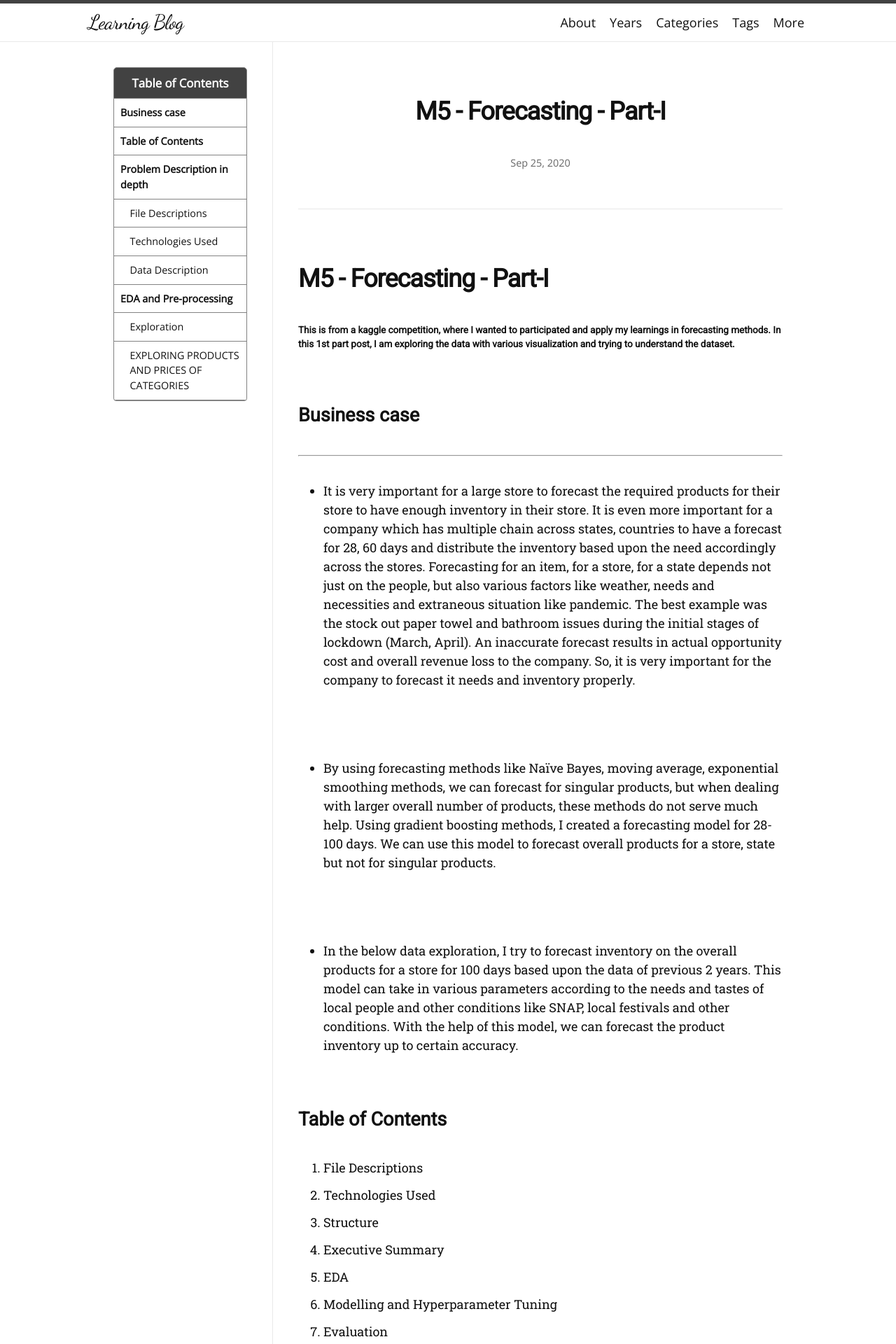
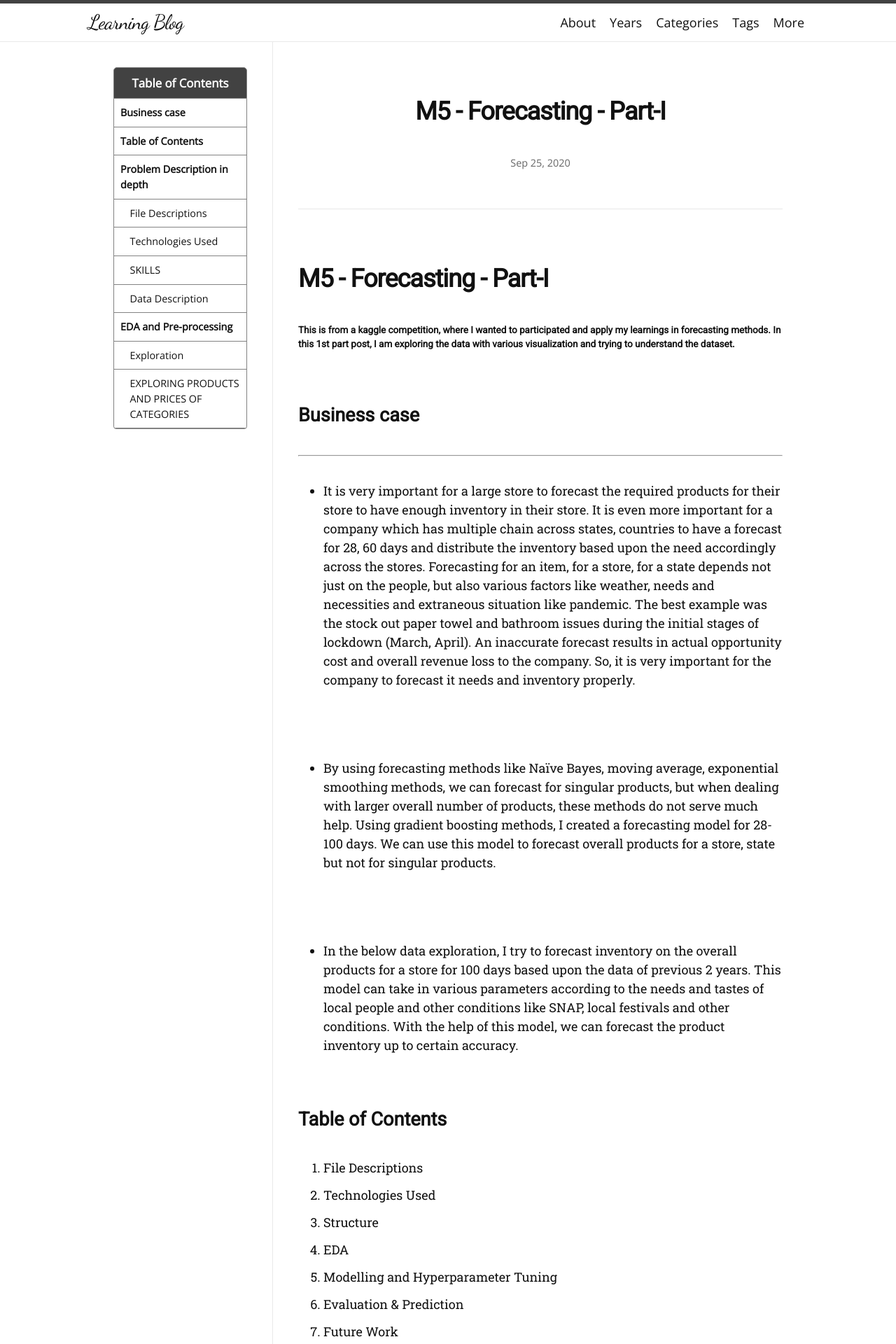
Before and after one commit to srujanreddyj/blog, a Jekyll site: the page built from _posts/2020-09-25-M5_1.md, in a window 1280 px wide. Shown: the top 1920 px of the page at 70% size. Built offline with Jekyll 4.4.1, drawn with Linux system fonts in a browser that asks for light colours; nearby versions of some CDN libraries; some web fonts are replaced; some of the changed text lies outside the part shown.

Commit message:
Update 2020-09-25-M5_1.md

```diff
--- a/_posts/2020-09-25-M5_1.md
+++ b/_posts/2020-09-25-M5_1.md
@@ -23,11 +23,10 @@ tags: [markdown, forecasting, html, EDA, Plotly]
 1.	File Descriptions
 2.	Technologies Used
 3.	Structure
-4.	Executive Summary
-5.	EDA
-6.	Modelling and Hyperparameter Tuning
-7.	Evaluation
-8.	Future Improvements
+4.	EDA
+5.	Modelling and Hyperparameter Tuning
+6.	Evaluation & Prediction
+7.	Future Work
 
 ## Problem Description in depth
 The data contains hierarchical sales data, made available by Walmart, starting at the item level and aggregating to that of departments, product categories, stores in three geographical areas of the US: California, Texas, and Wisconsin. This data contains item levels, department levels, product category level, store details for 5 years. This gives scope for more than 40k time series levels. We have to forecast for all the products depending upon the need and necessity within our computing resources.
@@ -54,8 +53,13 @@ The data contains hierarchical sales data, made available by Walmart, starting a
 * XGBoost
 * Pytorch
 
+### SKILLS
+* EDA
+* Time Series Analysis
+* Supervised ML
+* Statistics
+* Data Visualization
 <p>&nbsp;</p>
-
 
 ### Data Description
 * This data contains sales data of 3 states.
```
